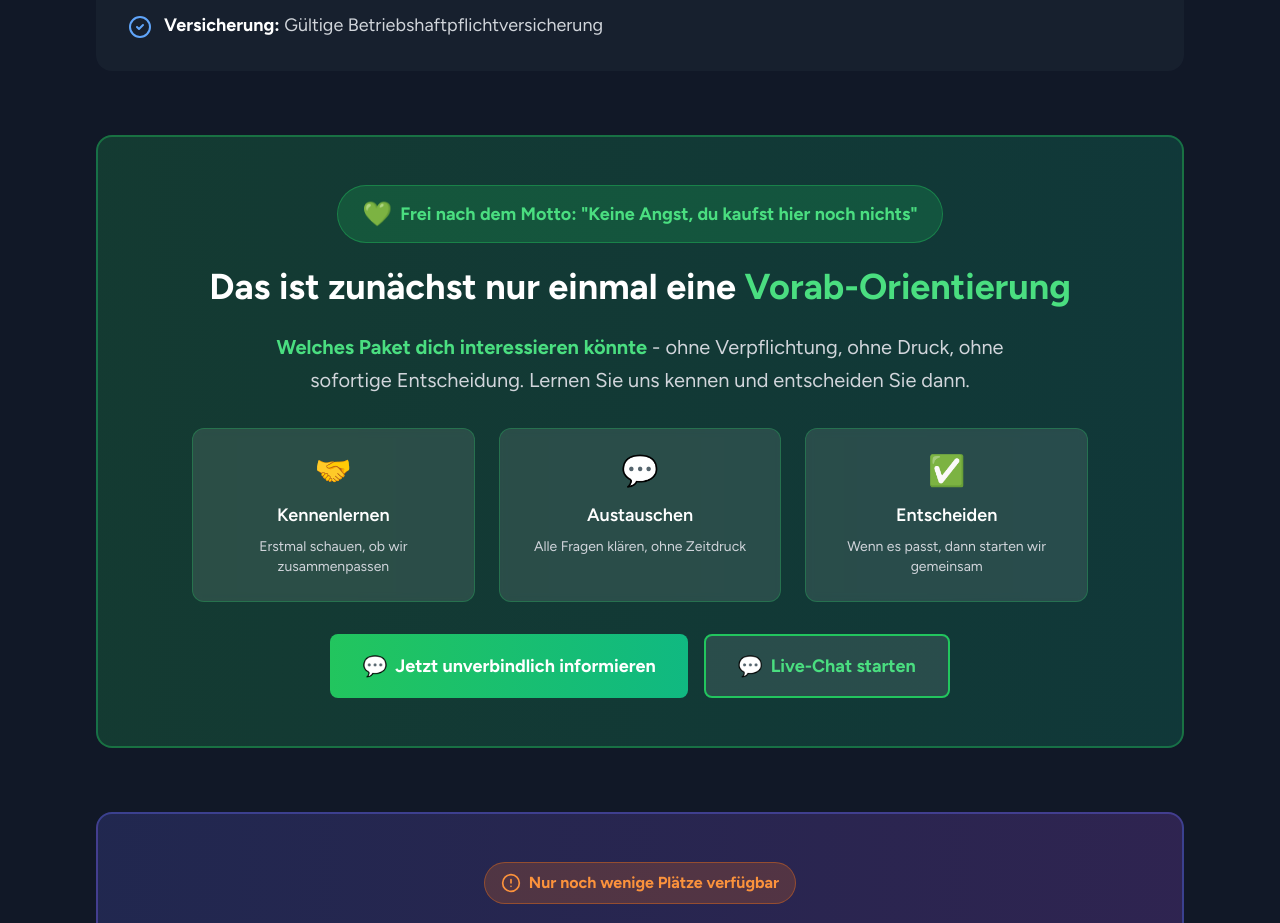
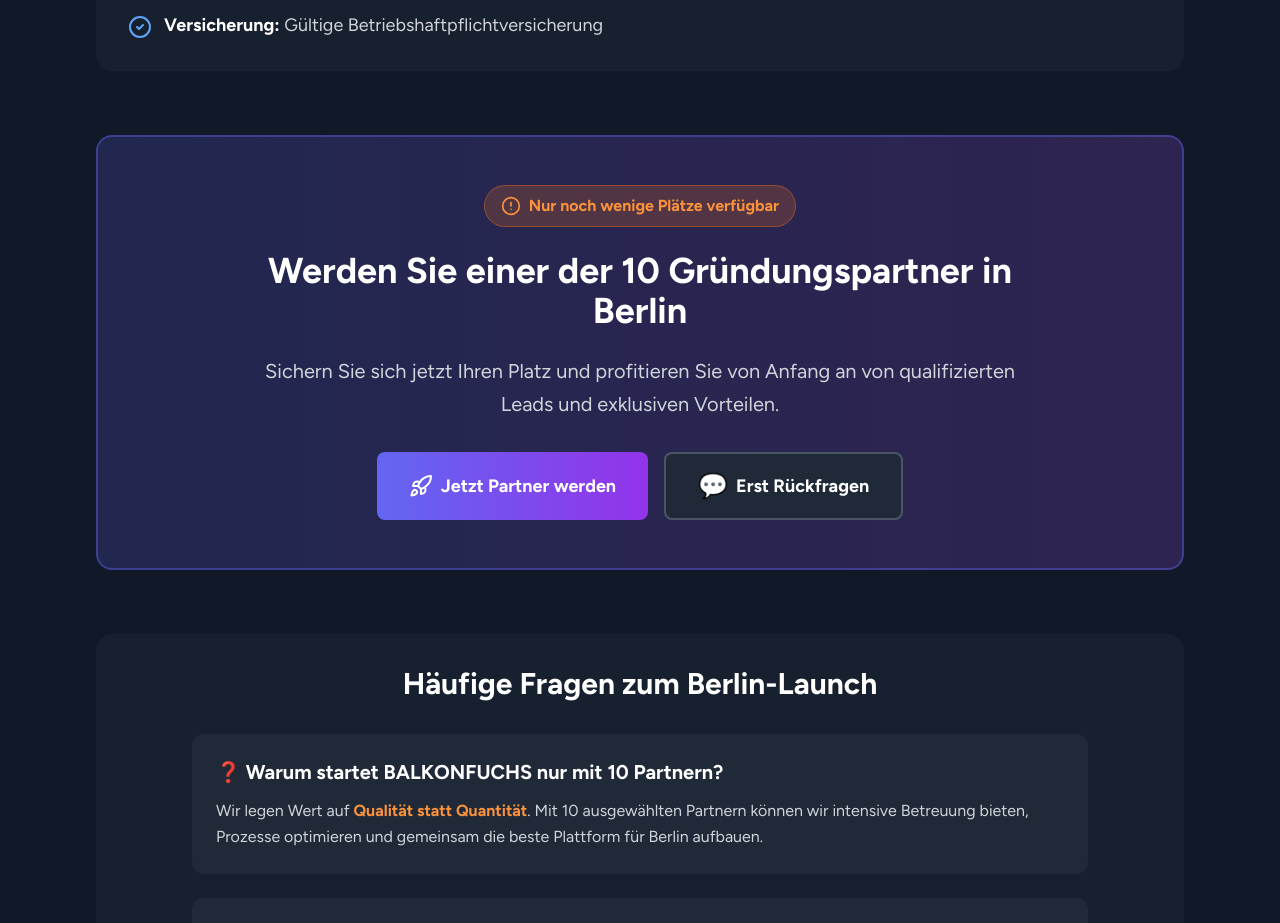
Before and after one commit to BALKONFUCHS/balkonfuchs-deployment, a Next.js app: page /partner-info in a window 1280 px wide. Shown: the part 5180-6103 px from the top of the page. Built offline with nearby package versions, Linux system fonts and the light colour scheme.

Commit message:
Add Berlin Launch Partner Info page with multiple CTAs and Header/Footer components

```diff
--- a/pages/partner-info-berlin.tsx
+++ b/pages/partner-info-berlin.tsx
@@ -2,6 +2,8 @@
 import Head from 'next/head';
 import { ArrowLeft, Home, Building, Users, Award, TrendingUp, CheckCircle2, Shield, Star, Phone, Mail, MapPin, AlertCircle, Zap, Target, Rocket, Crown } from 'lucide-react';
 import dynamic from 'next/dynamic';
+import Header from '../components/Header';
+import Footer from '../components/Footer';
 const ZohoSalesIQ = dynamic(() => import('../components/ZohoSalesIQ.js'), { ssr: false });
 
 const PartnerInfoBerlin = () => {
@@ -21,27 +23,7 @@
       </Head>
 
       <div className="min-h-screen bg-gray-900">
-        {/* Header */}
-        <header className="bg-gray-900 border-b border-gray-800 sticky top-0 z-50">
-          <div className="max-w-7xl mx-auto px-4 sm:px-6 lg:px-8">
-            <div className="flex justify-between items-center py-4">
-              <div className="flex items-center">
-                <a href="/" className="flex items-center">
-                  <img
-                    src="/images/Balkonfuchs-Logo_white.png"
-                    alt="BALKONFUCHS Logo"
-                    className="h-10 w-auto"
-                  />
-                </a>
-              </div>
-              <div className="flex items-center space-x-4">
-                <a href="/" className="text-gray-300 hover:text-orange-400 transition-colors">
-                  <Home className="w-5 h-5" />
-                </a>
-              </div>
-            </div>
-          </div>
-        </header>
+        <Header />
 
         {/* Main Content */}
         <main className="py-16 bg-gray-900">
@@ -720,21 +702,7 @@
           </div>
         </main>
 
-        {/* Footer */}
-        <footer className="bg-gray-900 border-t border-gray-800 py-8 mt-16">
-          <div className="max-w-7xl mx-auto px-4 sm:px-6 lg:px-8">
-            <div className="text-center">
-              <p className="text-gray-400 mb-4">
-                © 2025 BALKONFUCHS GmbH - Partner Informationen Berlin
-              </p>
-              <div className="flex justify-center space-x-6 text-sm">
-                <a href="/impressum/" className="text-gray-400 hover:text-orange-400 transition-colors">Impressum</a>
-                <a href="/datenschutz/" className="text-gray-400 hover:text-orange-400 transition-colors">Datenschutz</a>
-                <a href="/agb/" className="text-gray-400 hover:text-orange-400 transition-colors">AGB</a>
-              </div>
-            </div>
-          </div>
-        </footer>
+        <Footer />
 
         {/* ZOHO Sales IQ Chat Widget */}
         <ZohoSalesIQ />
--- a/pages/partner-info.tsx
+++ b/pages/partner-info.tsx
@@ -537,67 +537,6 @@
                 </div>
               </section>
 
-              {/* Grüner CTA-Bereich */}
-              <section className="bg-gradient-to-r from-green-500/20 to-emerald-500/20 border-2 border-green-500/40 rounded-2xl p-12 text-center mb-8">
-                <div className="max-w-4xl mx-auto">
-                  <div className="inline-flex items-center gap-2 bg-green-500/20 border border-green-500/40 px-6 py-3 rounded-full mb-6">
-                    <span className="text-green-400 text-2xl">💚</span>
-                    <span className="text-green-400 font-bold text-lg">Frei nach dem Motto: "Keine Angst, du kaufst hier noch nichts"</span>
-                  </div>
-
-                  <h2 className="text-3xl md:text-4xl font-bold text-white mb-6">
-                    Das ist zunächst nur einmal eine <span className="text-green-400">Vorab-Orientierung</span>
-                  </h2>
-
-                  <p className="text-xl text-gray-300 mb-8 max-w-3xl mx-auto leading-relaxed">
-                    <strong className="text-green-400">Welches Paket dich interessieren könnte</strong> -
-                    ohne Verpflichtung, ohne Druck, ohne sofortige Entscheidung.
-                    Lernen Sie uns kennen und entscheiden Sie dann.
-                  </p>
-
-                  <div className="grid md:grid-cols-3 gap-6 mb-8">
-                    <div className="bg-white/10 backdrop-blur-sm border border-green-500/30 rounded-xl p-6">
-                      <div className="text-green-400 text-3xl mb-3">🤝</div>
-                      <h3 className="text-lg font-semibold text-white mb-2">Kennenlernen</h3>
-                      <p className="text-gray-300 text-sm">Erstmal schauen, ob wir zusammenpassen</p>
-                    </div>
-
-                    <div className="bg-white/10 backdrop-blur-sm border border-green-500/30 rounded-xl p-6">
-                      <div className="text-green-400 text-3xl mb-3">💬</div>
-                      <h3 className="text-lg font-semibold text-white mb-2">Austauschen</h3>
-                      <p className="text-gray-300 text-sm">Alle Fragen klären, ohne Zeitdruck</p>
-                    </div>
-
-                    <div className="bg-white/10 backdrop-blur-sm border border-green-500/30 rounded-xl p-6">
-                      <div className="text-green-400 text-3xl mb-3">✅</div>
-                      <h3 className="text-lg font-semibold text-white mb-2">Entscheiden</h3>
-                      <p className="text-gray-300 text-sm">Wenn es passt, dann starten wir gemeinsam</p>
-                    </div>
-                  </div>
-
-                  <div className="flex flex-col sm:flex-row gap-4 justify-center">
-                    <a
-                      href="/partner-werden/"
-                      className="bg-gradient-to-r from-green-500 to-emerald-500 text-white px-8 py-4 rounded-lg font-bold text-lg hover:shadow-lg transition-all duration-300 transform hover:scale-105 inline-flex items-center justify-center gap-2"
-                    >
-                      <span className="text-xl">💬</span>
-                      Jetzt unverbindlich informieren
-                    </a>
-
-                    <button
-                      onClick={() => {
-                        if (window.$zoho && window.$zoho.salesiq) {
-                          window.$zoho.salesiq.floatwindow.visible('show');
-                        }
-                      }}
-                      className="bg-white/10 border-2 border-green-500 text-green-400 px-8 py-4 rounded-lg font-bold text-lg hover:bg-green-500 hover:text-white transition-all duration-300 inline-flex items-center justify-center gap-2"
-                    >
-                      <span className="text-xl">💬</span>
-                      Live-Chat starten
-                    </button>
-                  </div>
-                </div>
-              </section>
 
               {/* CTA Section */}
               <section className="bg-gradient-to-r from-indigo-500/20 to-purple-500/20 border-2 border-indigo-500/40 rounded-2xl p-12 text-center">
```
